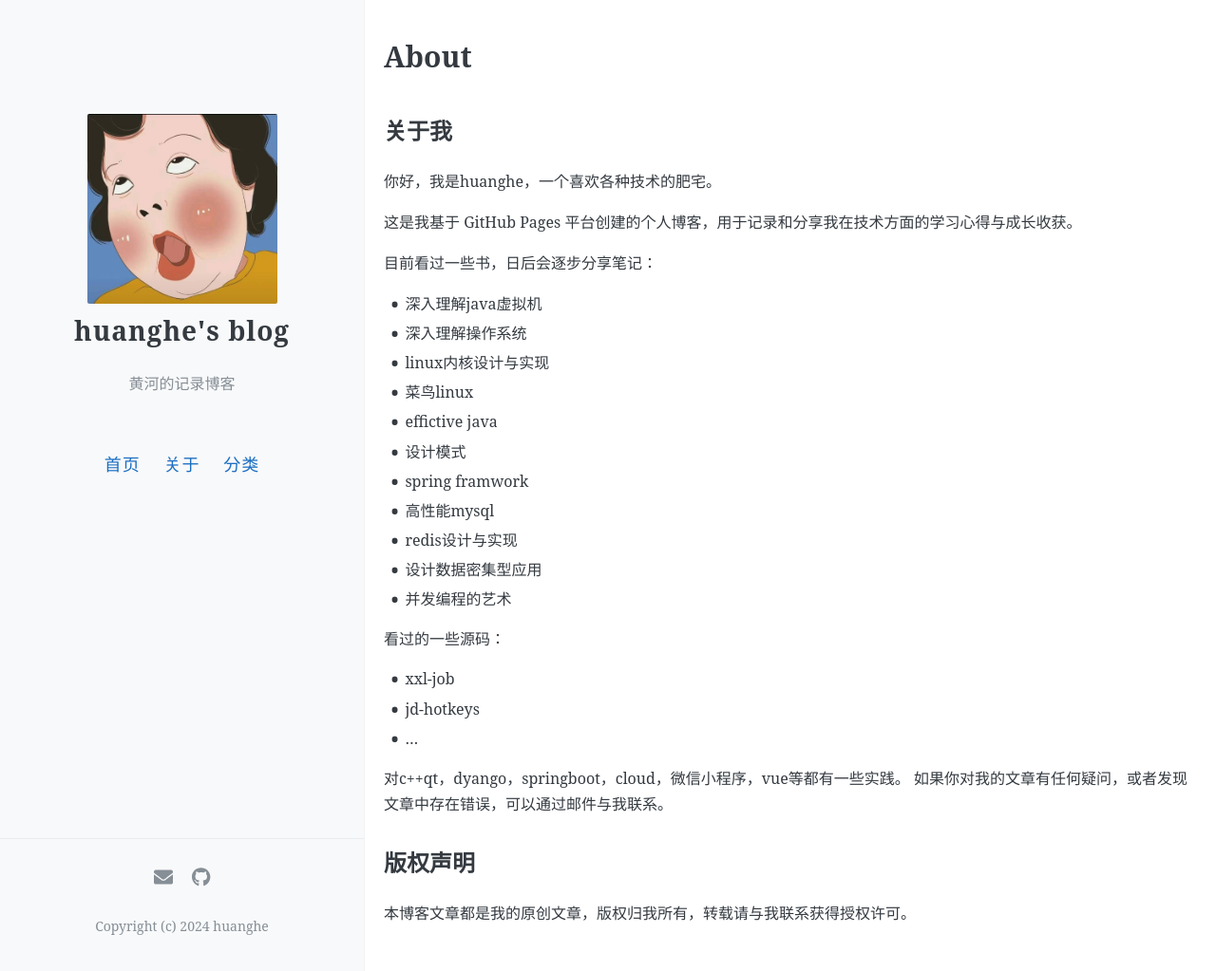
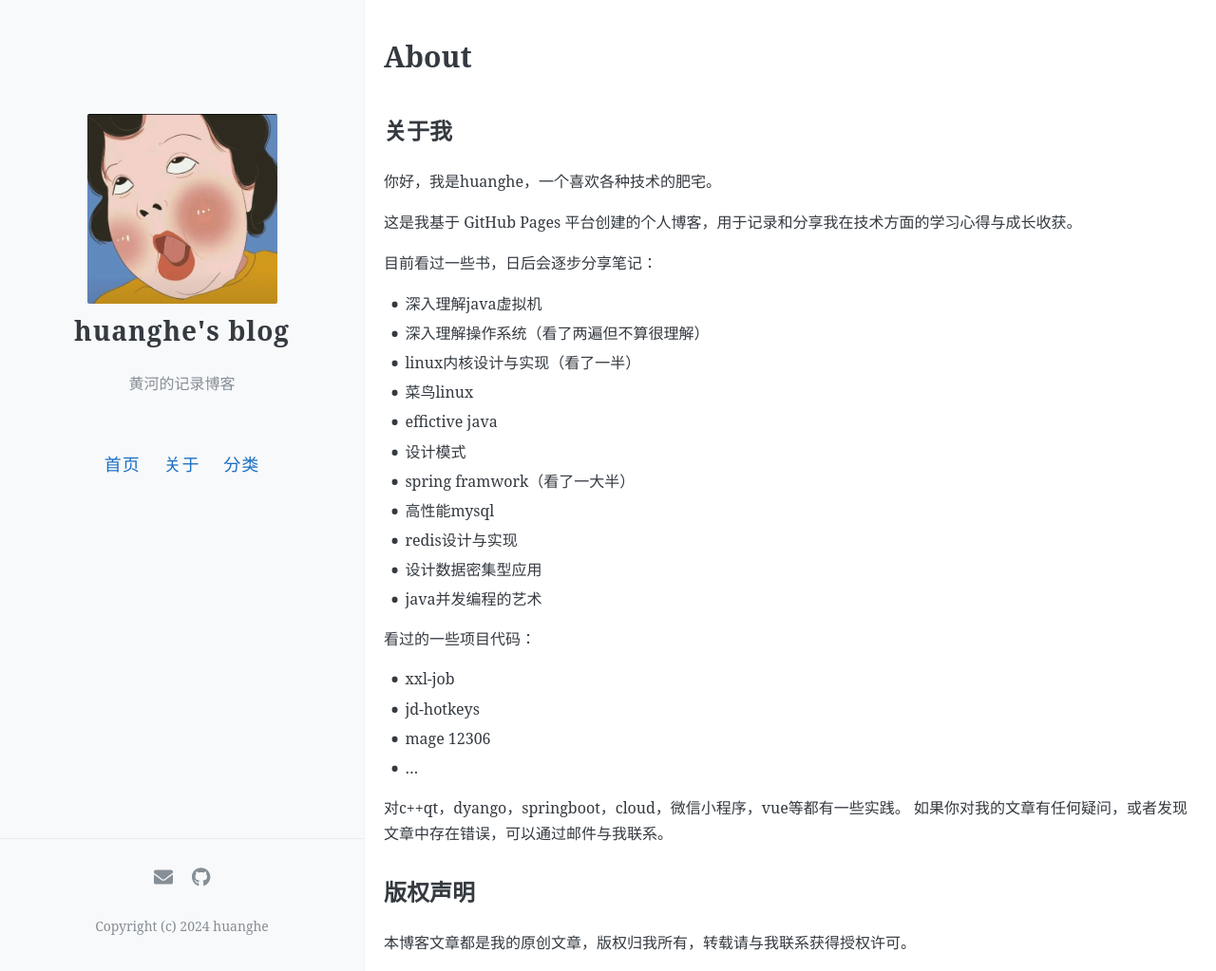
Before and after one commit to huanghuoguoguo/huanghuoguoguo.github.io, a Jekyll site: the page built from about.md, in a window 1280 px wide and 1023 px high. Shown: the whole window at 95% size. Built offline with Jekyll 4.4.1, drawn with Linux system fonts in a browser that asks for light colours.

Commit message:
update about me

```diff
--- a/about.md
+++ b/about.md
@@ -12,20 +12,21 @@ permalink: /about/
 
 目前看过一些书，日后会逐步分享笔记：
 - 深入理解java虚拟机
-- 深入理解操作系统
-- linux内核设计与实现
+- 深入理解操作系统（看了两遍但不算很理解）
+- linux内核设计与实现（看了一半）
 - 菜鸟linux
 - effictive java
 - 设计模式
-- spring framwork
+- spring framwork（看了一大半）
 - 高性能mysql
 - redis设计与实现
 - 设计数据密集型应用
-- 并发编程的艺术
+- java并发编程的艺术
 
-看过的一些源码：
+看过的一些项目代码：
 - xxl-job
 - jd-hotkeys
+- mage 12306
 - ...
 
 对c++qt，dyango，springboot，cloud，微信小程序，vue等都有一些实践。
```
